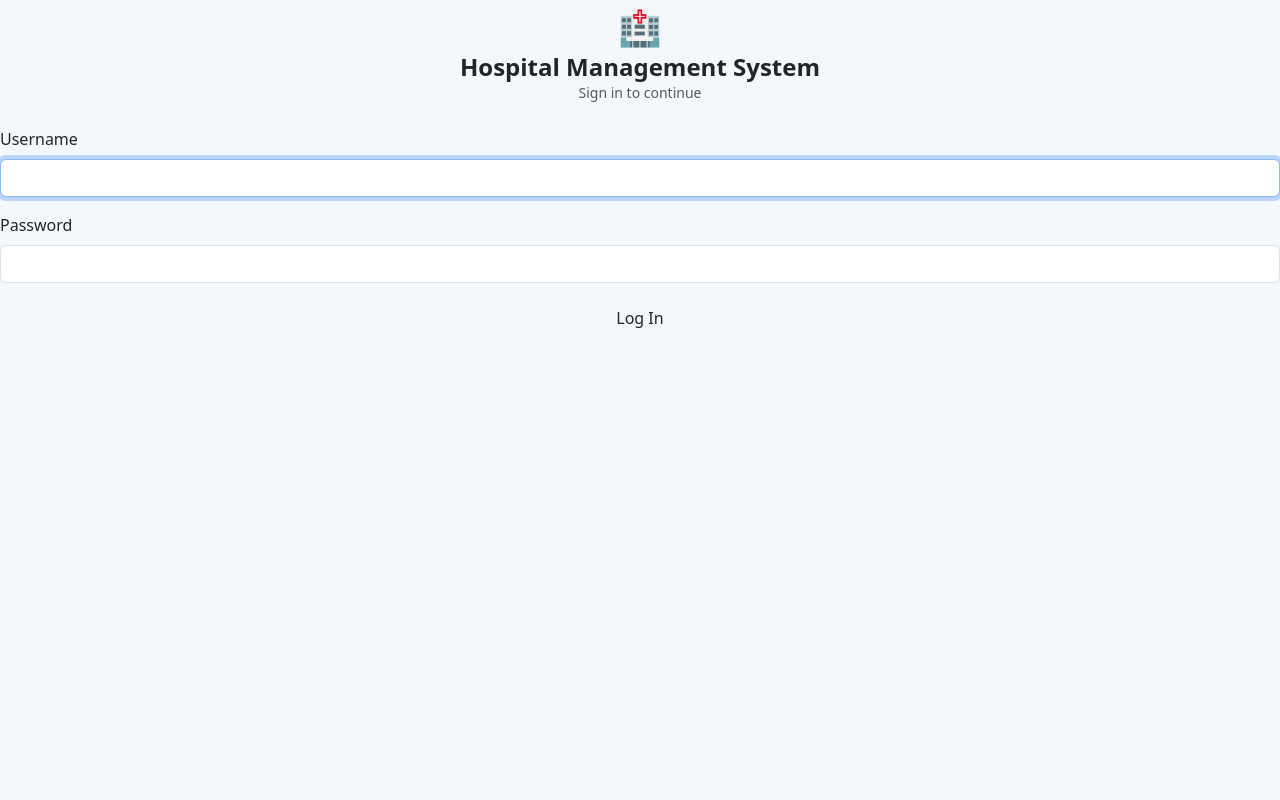
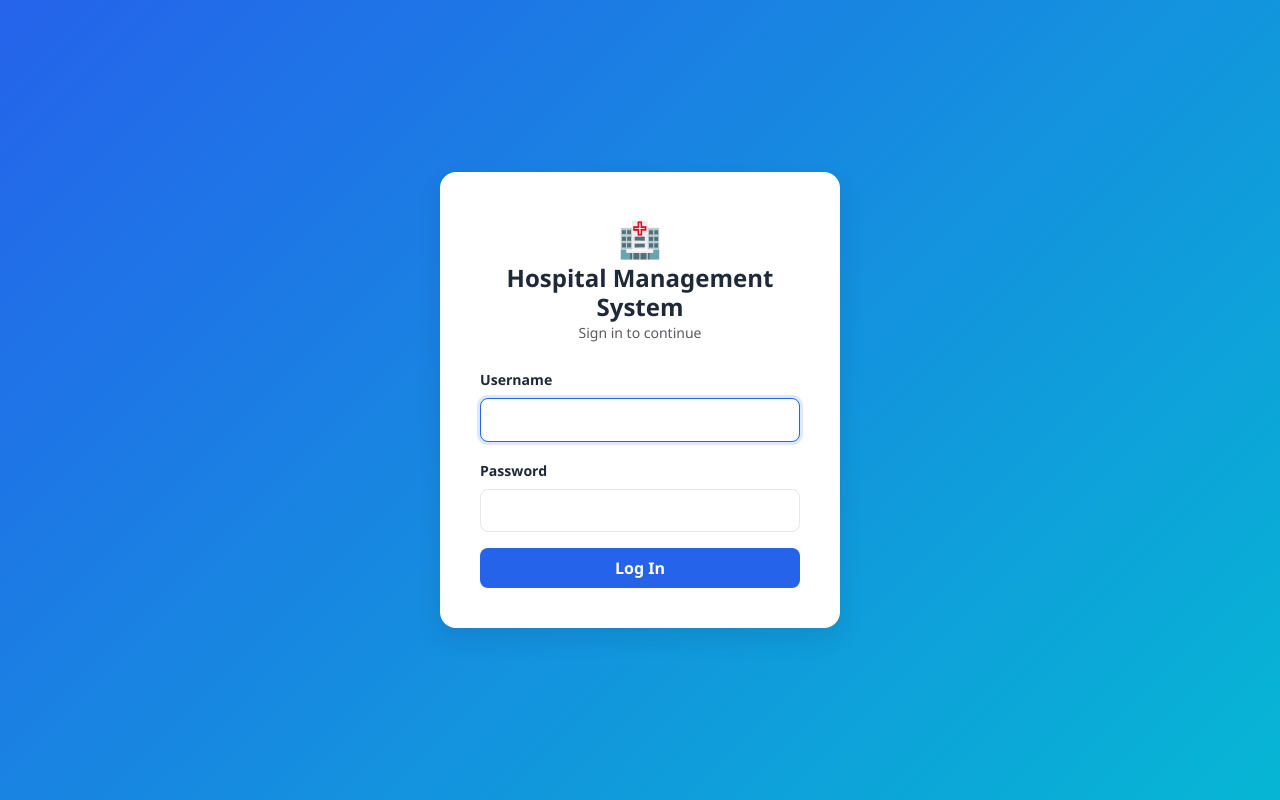
Before and after one commit to BurukalaManiReethika/hospital-management-system, a Flask app: template templates/login.html in a window 1280 px wide. Run offline with Flask 3, Linux system fonts and the light colour scheme; the template is opened without the code that fills it, so the values that code supplies are empty.

Commit message:
Update style.css

```diff
--- a/static/css/style.css
+++ b/static/css/style.css
@@ -1,17 +1,268 @@
-body{
-    background:#f4f7fb;
+:root {
+  --primary: #2563eb;
+  --primary-dark: #1d4ed8;
+  --accent: #06b6d4;
+  --success: #16a34a;
+  --danger: #dc2626;
+  --warning: #d97706;
+  --bg: #f4f6fb;
+  --surface: #ffffff;
+  --text: #1f2937;
+  --text-muted: #6b7280;
+  --border: #e5e7eb;
+  --radius: 12px;
+  --shadow: 0 1px 3px rgba(16, 24, 40, 0.08), 0 1px 2px rgba(16, 24, 40, 0.06);
+  --shadow-lg: 0 10px 25px rgba(16, 24, 40, 0.10);
 }
 
-.card{
-    border:none;
-    border-radius:15px;
+* { box-sizing: border-box; }
+
+body {
+  background: var(--bg);
+  color: var(--text);
+  font-family: "Segoe UI", system-ui, -apple-system, Roboto, sans-serif;
+  min-height: 100vh;
 }
 
-.card:hover{
-    transform:translateY(-5px);
-    transition:.3s;
+/* Top bar */
+.topbar {
+  background: linear-gradient(120deg, var(--primary) 0%, var(--primary-dark) 100%);
+  color: #fff;
+  padding: 0.85rem 1.5rem;
+  box-shadow: var(--shadow);
+  position: sticky;
+  top: 0;
+  z-index: 50;
 }
 
-h1{
-    font-weight:700;
+.topbar .brand {
+  font-weight: 700;
+  font-size: 1.25rem;
+  letter-spacing: -0.02em;
+  color: #fff;
+  text-decoration: none;
+  display: flex;
+  align-items: center;
+  gap: 0.5rem;
 }
+
+.topbar a.nav-link,
+.topbar a.nav-link:visited {
+  color: rgba(255, 255, 255, 0.88);
+  text-decoration: none;
+  font-weight: 500;
+  padding: 0.45rem 0.75rem;
+  border-radius: 8px;
+  transition: background 0.15s ease;
+}
+
+.topbar a.nav-link:hover,
+.topbar a.nav-link.active {
+  background: rgba(255, 255, 255, 0.16);
+  color: #fff;
+}
+
+.badge-role {
+  background: rgba(255, 255, 255, 0.18);
+  border-radius: 999px;
+  padding: 0.2rem 0.65rem;
+  font-size: 0.75rem;
+  font-weight: 600;
+}
+
+/* Layout */
+.page-wrap {
+  max-width: 1180px;
+  margin: 0 auto;
+  padding: 1.75rem 1.25rem 3rem;
+}
+
+.page-header {
+  display: flex;
+  align-items: center;
+  justify-content: space-between;
+  flex-wrap: wrap;
+  gap: 0.75rem;
+  margin-bottom: 1.25rem;
+}
+
+.page-header h1 {
+  font-size: 1.5rem;
+  font-weight: 700;
+  margin: 0;
+}
+
+/* Cards */
+.card-surface {
+  background: var(--surface);
+  border-radius: var(--radius);
+  box-shadow: var(--shadow);
+  border: 1px solid var(--border);
+}
+
+.stat-card {
+  background: var(--surface);
+  border-radius: var(--radius);
+  box-shadow: var(--shadow);
+  padding: 1.25rem 1.4rem;
+  border: 1px solid var(--border);
+  transition: transform 0.15s ease, box-shadow 0.15s ease;
+}
+
+.stat-card:hover {
+  transform: translateY(-2px);
+  box-shadow: var(--shadow-lg);
+}
+
+.stat-card .stat-label {
+  color: var(--text-muted);
+  font-size: 0.82rem;
+  font-weight: 600;
+  text-transform: uppercase;
+  letter-spacing: 0.04em;
+}
+
+.stat-card .stat-value {
+  font-size: 1.9rem;
+  font-weight: 700;
+  margin-top: 0.15rem;
+}
+
+.stat-icon {
+  width: 44px;
+  height: 44px;
+  border-radius: 10px;
+  display: flex;
+  align-items: center;
+  justify-content: center;
+  font-size: 1.3rem;
+}
+
+/* Tables */
+.table-modern {
+  width: 100%;
+  border-collapse: collapse;
+  background: var(--surface);
+}
+
+.table-modern thead th {
+  background: #f8fafc;
+  color: var(--text-muted);
+  font-size: 0.78rem;
+  text-transform: uppercase;
+  letter-spacing: 0.03em;
+  font-weight: 700;
+  padding: 0.75rem 1rem;
+  border-bottom: 1px solid var(--border);
+  text-align: left;
+}
+
+.table-modern tbody td {
+  padding: 0.75rem 1rem;
+  border-bottom: 1px solid var(--border);
+  font-size: 0.92rem;
+  vertical-align: middle;
+}
+
+.table-modern tbody tr:hover {
+  background: #f9fafb;
+}
+
+.table-modern tbody tr:last-child td {
+  border-bottom: none;
+}
+
+/* Buttons */
+.btn-primary-soft {
+  background: var(--primary);
+  border: none;
+  color: #fff;
+  font-weight: 600;
+  border-radius: 8px;
+  padding: 0.5rem 1.1rem;
+  transition: background 0.15s ease;
+}
+
+.btn-primary-soft:hover {
+  background: var(--primary-dark);
+  color: #fff;
+}
+
+/* Status pills */
+.pill {
+  display: inline-block;
+  padding: 0.22rem 0.65rem;
+  border-radius: 999px;
+  font-size: 0.76rem;
+  font-weight: 700;
+  text-transform: uppercase;
+  letter-spacing: 0.02em;
+}
+
+.pill-booked, .pill-unpaid { background: #fef3c7; color: #92400e; }
+.pill-completed, .pill-paid { background: #dcfce7; color: #166534; }
+.pill-cancelled { background: #fee2e2; color: #991b1b; }
+
+/* Forms */
+.form-card {
+  max-width: 620px;
+  margin: 0 auto;
+  background: var(--surface);
+  border-radius: var(--radius);
+  box-shadow: var(--shadow);
+  border: 1px solid var(--border);
+  padding: 2rem;
+}
+
+.form-label {
+  font-weight: 600;
+  font-size: 0.88rem;
+  color: var(--text);
+}
+
+.form-control, .form-select {
+  border-radius: 8px;
+  border: 1px solid var(--border);
+  padding: 0.55rem 0.75rem;
+}
+
+.form-control:focus, .form-select:focus {
+  border-color: var(--primary);
+  box-shadow: 0 0 0 3px rgba(37, 99, 235, 0.15);
+}
+
+/* Auth page */
+.auth-shell {
+  min-height: 100vh;
+  display: flex;
+  align-items: center;
+  justify-content: center;
+  background: linear-gradient(135deg, var(--primary) 0%, var(--accent) 100%);
+  padding: 1rem;
+}
+
+.auth-card {
+  background: var(--surface);
+  border-radius: 16px;
+  box-shadow: var(--shadow-lg);
+  padding: 2.5rem;
+  width: 100%;
+  max-width: 400px;
+}
+
+/* Empty state */
+.empty-state {
+  text-align: center;
+  padding: 3rem 1rem;
+  color: var(--text-muted);
+}
+
+.empty-state .emoji {
+  font-size: 2.5rem;
+  margin-bottom: 0.5rem;
+}
+
+@media (max-width: 640px) {
+  .page-header { flex-direction: column; align-items: flex-start; }
+  .table-modern { font-size: 0.85rem; }
+}
```
